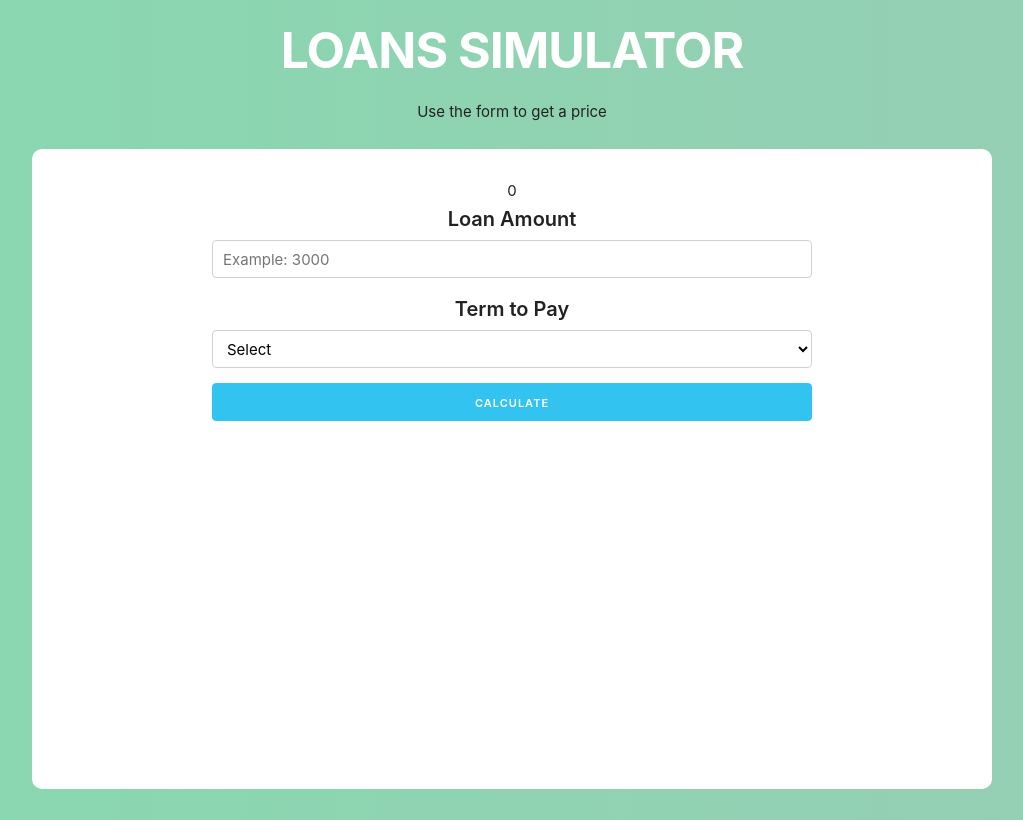
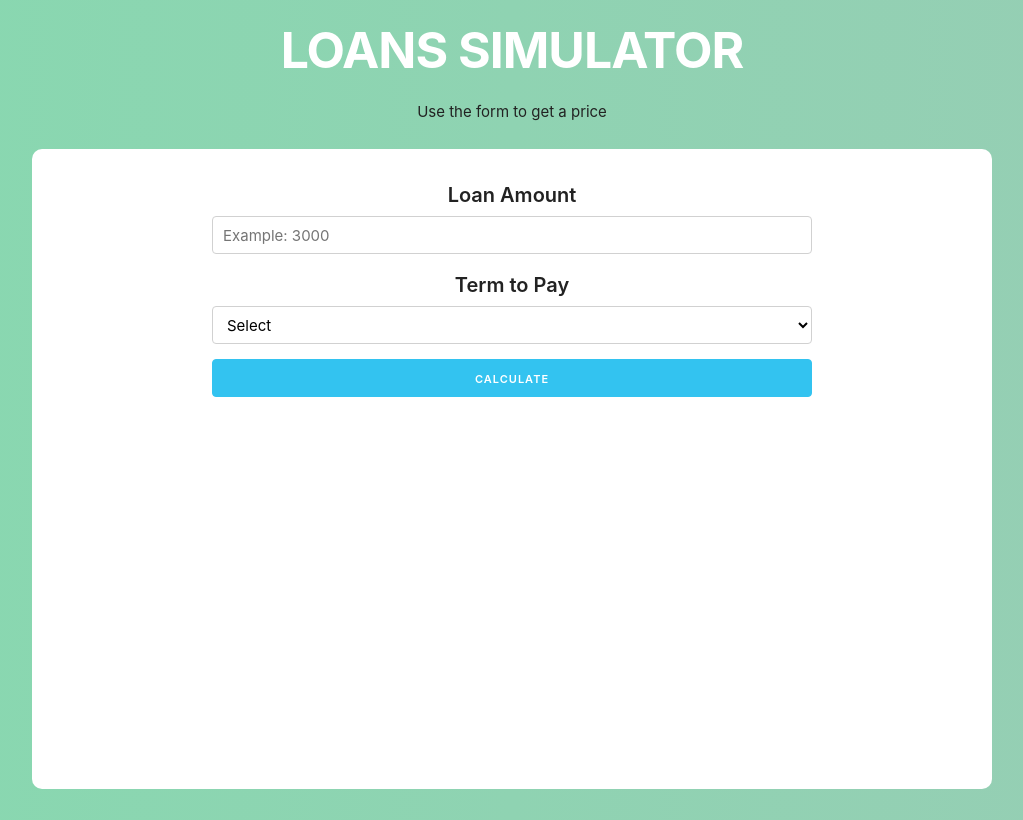
Before and after one commit to mherre18/Loans-React, a React (Create React App) app: page / in a window 1280 px wide. Shown: the whole page, without its empty margins (128-1151 px from the left). Built offline with nearby package versions, Linux system fonts and the light colour scheme.

Commit message:
validate form

```diff
--- a/src/App.js
+++ b/src/App.js
@@ -8,6 +8,7 @@ function App() {
 
       //define state
       const [amount, saveAmount] = useState(0);
+      const [term, saveTerm] = useState('');
 
 
   return (
@@ -20,6 +21,8 @@ function App() {
     <div className="container"> <Form
       amount ={amount}
       saveAmount={saveAmount}
+      term={term}
+      saveTerm={saveTerm}
     /> </div>
     </div>
   );
--- a/src/components/Form.js
+++ b/src/components/Form.js
@@ -1,28 +1,35 @@
-import React from 'react';
+import React, {useState} from 'react';
 
-const Form = ({amount, saveAmount}) => {
+const Form = ({amount, saveAmount, term, saveTerm}) => {
 
-    const readAmount = (e) => {
-        saveAmount(parseInt(e.target.value))
+    const [error, saveError] = useState(false);
+
+    const calculateLoan = e => {
+        e.preventDefault();
+
+        if( amount === 0 || term === '' ) {
+            console.log('Theres a mistake')
+            saveError(true);
+        }
     }
 
     return (
-        <form>
-        {amount}
-          <div className="row">
+        <form onSubmit={calculateLoan}>
+              <div className="row">
               <div>
                   <label>Loan Amount</label>
                   <input
                       className="u-full-width"
                       type="number"
                       placeholder="Example: 3000"
-                      onChange = { readAmount }
+                      onChange = {e => saveAmount(parseInt(e.target.value))}
                   />
               </div>
               <div>
                   <label>Term to Pay</label>
                   <select
                       className="u-full-width"
+                      onChange={e => saveTerm(parseInt(e.target.value))}
                   >
                       <option value="">Select</option>
                       <option value="3">3 months</option>
```
